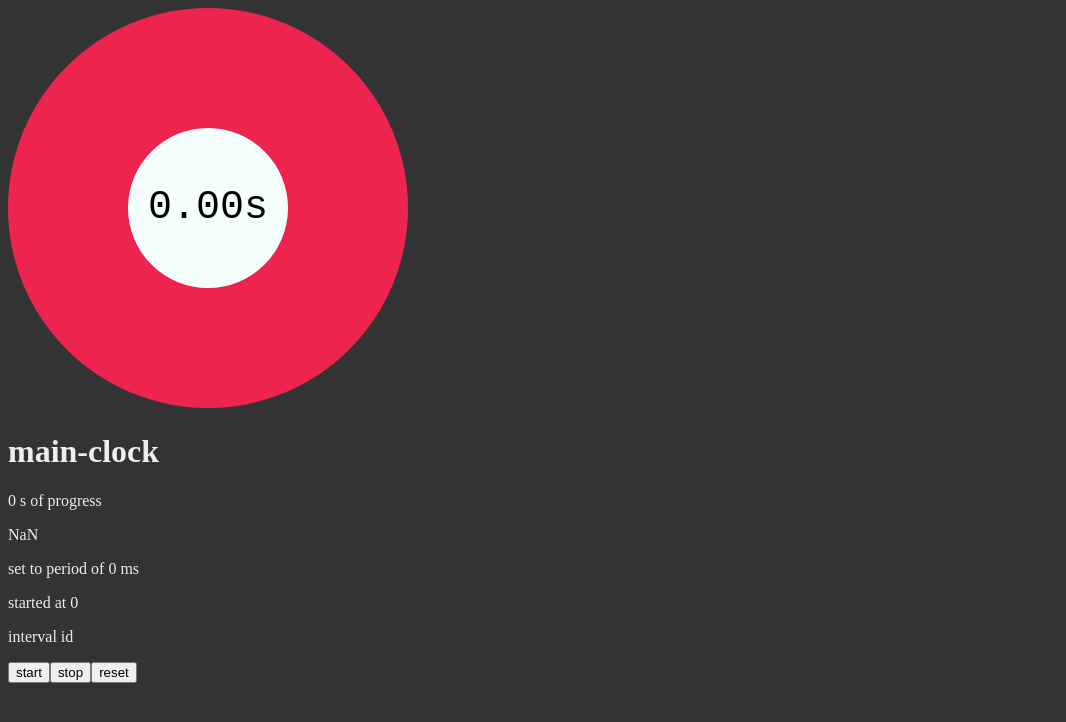
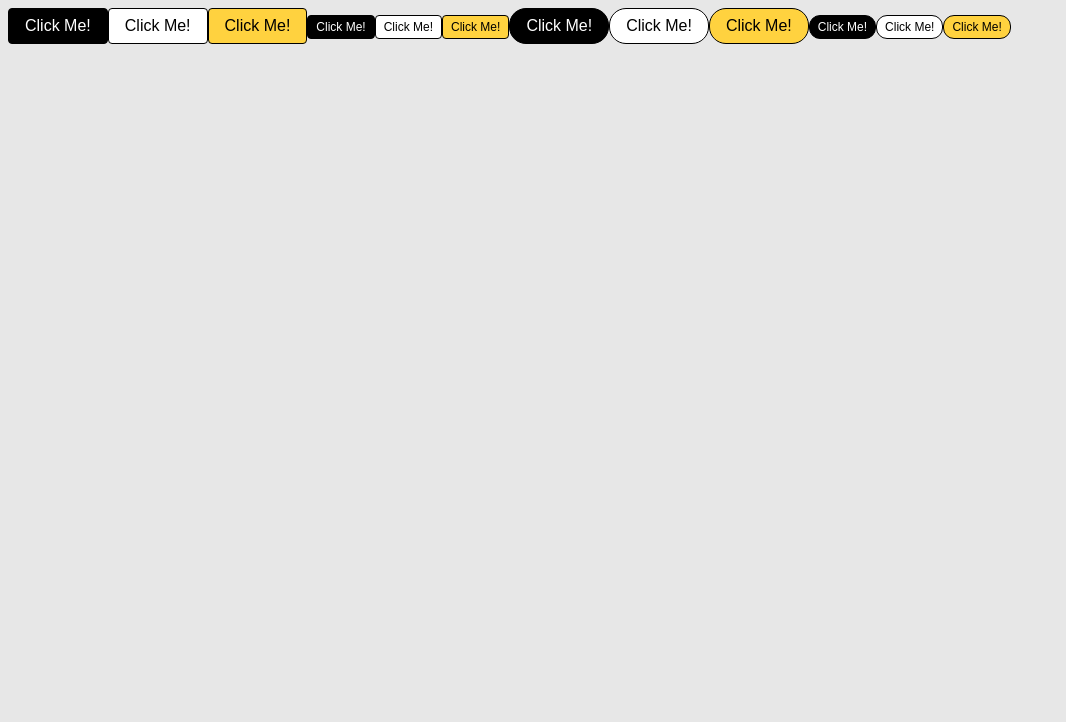
Before and after one commit to Fermento99/interval-timer, a Vue app: page / in a window 1280 px wide. Shown: the top 722 px of the page, without its empty margins (0-1066 px from the left). Built offline with nearby package versions, Linux system fonts and the light colour scheme.

Commit message:
add basic button component

```diff
--- a/index.html
+++ b/index.html
@@ -3,6 +3,9 @@
   <head>
     <meta charset="UTF-8">
     <meta name="viewport" content="width=device-width, initial-scale=1.0">
+    <link rel="preconnect" href="https://fonts.googleapis.com">
+    <link rel="preconnect" href="https://fonts.gstatic.com" crossorigin>
+    <link href="https://fonts.googleapis.com/css2?family=Share+Tech+Mono&display=swap" rel="stylesheet">
     <title>Interval Timer</title>
   </head>
   <body>
--- a/src/App.vue
+++ b/src/App.vue
@@ -1,10 +1,33 @@
 <script setup lang="ts">
-import ClockComponent from '@/components/ClockComponent/ClockComponent.vue';
+import Button from '@/components/ButtonComponent/ButtonComponent.vue';
 </script>
 
 <template>
   <main>
-    <ClockComponent clock-id="main-clock" />
+    <Button label="Click Me!" @click="console.log('button 1')" />
+    <Button label="Click Me!" color="secondary" @click="console.log('button 2')" />
+    <Button label="Click Me!" color="special" @click="console.log('button 3')" />
+    <Button label="Click Me!" size="small" @click="console.log('button 4')" />
+    <Button label="Click Me!" color="secondary" size="small" @click="console.log('button 5')" />
+    <Button label="Click Me!" color="special" size="small" @click="console.log('button 6')" />
+    <Button label="Click Me!" is-pill @click="console.log('button 7')" />
+    <Button label="Click Me!" color="secondary" is-pill @click="console.log('button 8')" />
+    <Button label="Click Me!" color="special" is-pill @click="console.log('button 9')" />
+    <Button label="Click Me!" size="small" is-pill @click="console.log('button 10')" />
+    <Button
+      label="Click Me!"
+      color="secondary"
+      size="small"
+      is-pill
+      @click="console.log('button 11')"
+    />
+    <Button
+      label="Click Me!"
+      color="special"
+      size="small"
+      is-pill
+      @click="console.log('button 12')"
+    />
   </main>
 </template>
 
--- a/src/assets/main.css
+++ b/src/assets/main.css
@@ -6,6 +6,7 @@
 }
 
 body {
-  background-color: #333;
-  color: #EEE;
+  background-color: #E7E7E7;
+  color: #000000;
+  font-family: 'Share Tech Mono', monospace;
 }
--- /dev/null
+++ b/src/components/ButtonComponent/ButtonComponent.vue
@@ -0,0 +1,84 @@
+<script setup lang="ts">
+type colorType = 'primary' | 'secondary' | 'special';
+type sizeType = 'medium' | 'small';
+
+const props = withDefaults(
+  defineProps<{
+    label: string;
+    color: colorType;
+    size: sizeType;
+    isPill: boolean;
+  }>(),
+  {
+    label: '',
+    color: 'primary',
+    size: 'medium',
+    isPill: false,
+  }
+);
+
+const emits = defineEmits<{
+  click: [event: MouseEvent];
+}>();
+
+const className =
+  'button-button ' +
+  `button-button_size_${props.size} ` +
+  `button-button_color_${props.color} ` +
+  `${props.isPill ? ' button-button_isPill' : ''}`;
+</script>
+
+<template>
+  <button :class="className" @click="(event) => emits('click', event)">
+    {{ label }}
+  </button>
+</template>
+
+<style scoped>
+.button-button {
+  border-radius: 4px;
+  border: 1px solid #000000;
+}
+
+.button-button:hover {
+  box-shadow: -2px 2px 0 #000000;
+  cursor: pointer;
+}
+
+.button-button:active {
+  box-shadow: 1px -1px 0 #000000;
+}
+
+.button-button_size_medium {
+  font-size: 16px;
+  padding: 8px 16px;
+}
+
+.button-button_size_small {
+  font-size: 12px;
+  padding: 4px 8px;
+}
+
+.button-button_color_primary {
+  background-color: #000000;
+  color: #ffffff;
+}
+
+.button-button_color_secondary {
+  background-color: #ffffff;
+  color: #000000;
+}
+
+.button-button_color_special {
+  background-color: #ffd23f;
+  color: #000000;
+}
+
+.button-button_size_medium.button-button_isPill {
+  border-radius: 17px;
+}
+
+.button-button_size_small.button-button_isPill {
+  border-radius: 11px;
+}
+</style>
```
